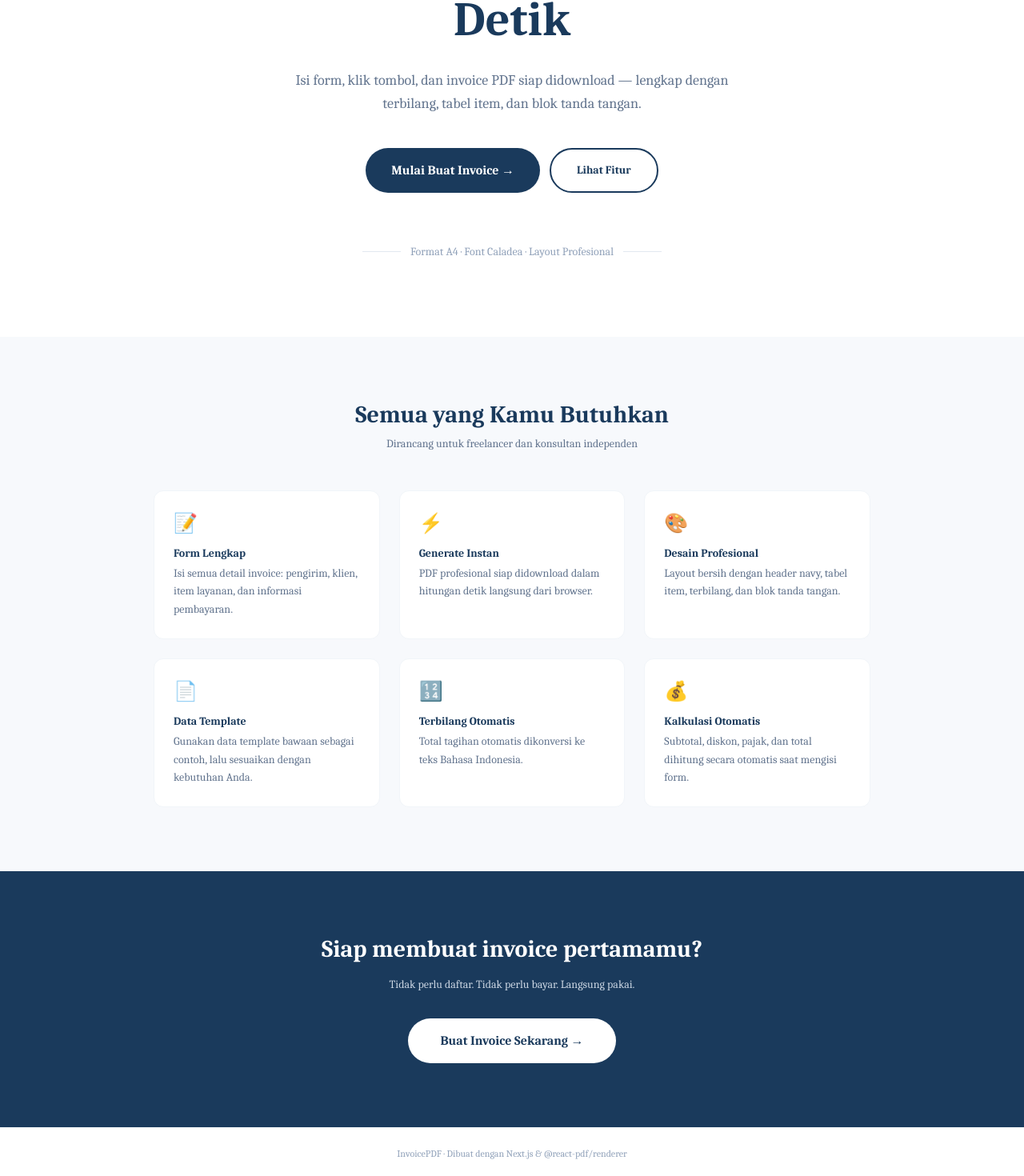
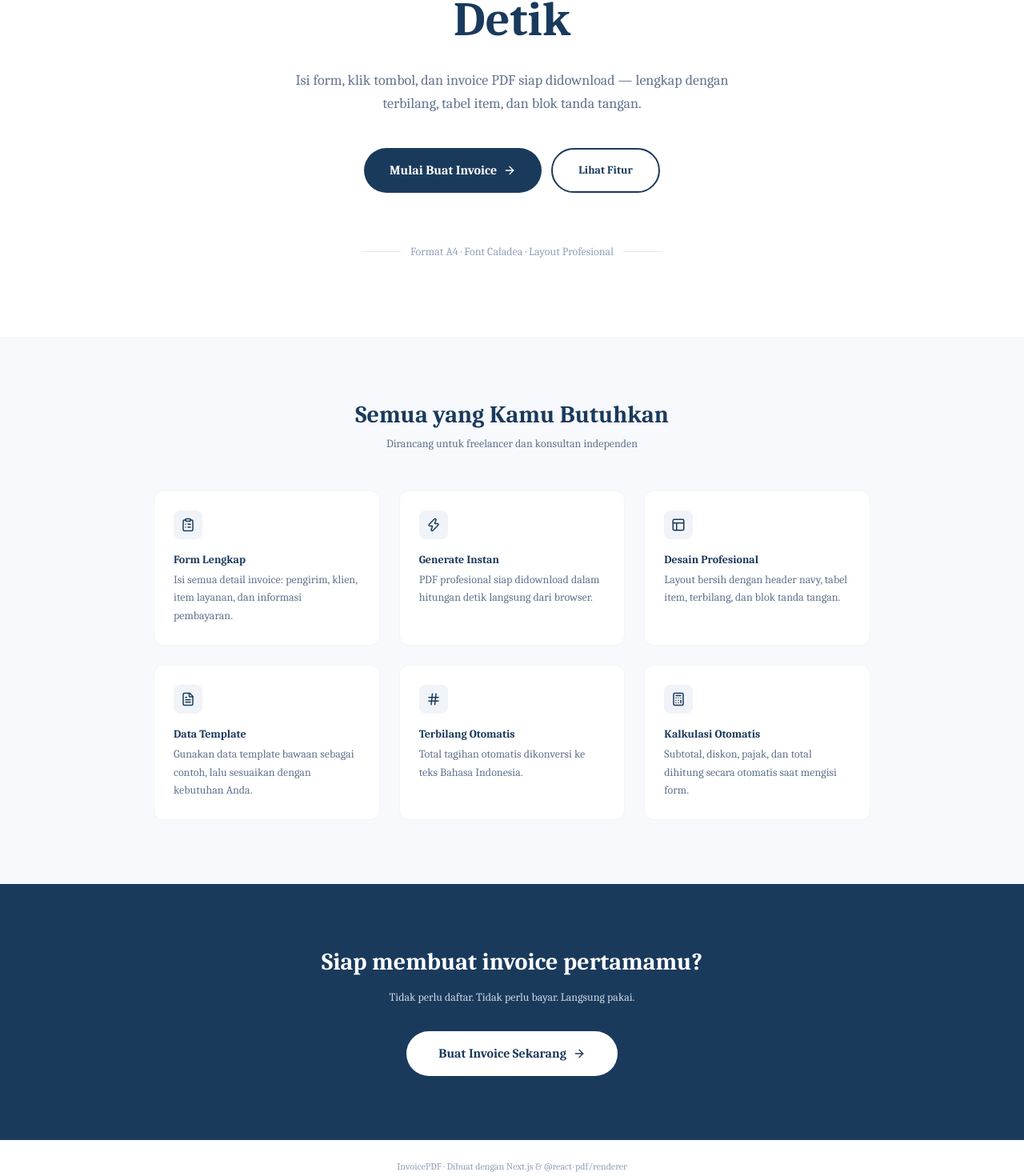
Before and after one commit to Dhanuuwrdhn/invoice-generator-pdf, a Next.js app: page / in a window 1280 px wide. Shown: the part 376-1846 px from the top of the page at 80% size. Built offline with nearby package versions, Linux system fonts and the light colour scheme.

Commit message:
style: replace emojis with lucide-react icons throughout UI

```diff
--- a/package.json
+++ b/package.json
@@ -10,6 +10,7 @@
   },
   "dependencies": {
     "@react-pdf/renderer": "^4.5.1",
+    "lucide-react": "^1.8.0",
     "next": "16.2.4",
     "react": "19.2.4",
     "react-dom": "19.2.4"
--- a/src/app/page.tsx
+++ b/src/app/page.tsx
@@ -1,33 +1,42 @@
 import Link from 'next/link';
+import {
+  FileText,
+  Zap,
+  Layout,
+  ClipboardList,
+  Hash,
+  Calculator,
+  ArrowRight,
+} from 'lucide-react';
 
 const FEATURES = [
   {
-    icon: '📝',
+    icon: ClipboardList,
     title: 'Form Lengkap',
     desc: 'Isi semua detail invoice: pengirim, klien, item layanan, dan informasi pembayaran.',
   },
   {
-    icon: '⚡',
+    icon: Zap,
     title: 'Generate Instan',
     desc: 'PDF profesional siap didownload dalam hitungan detik langsung dari browser.',
   },
   {
-    icon: '🎨',
+    icon: Layout,
     title: 'Desain Profesional',
     desc: 'Layout bersih dengan header navy, tabel item, terbilang, dan blok tanda tangan.',
   },
   {
-    icon: '📄',
+    icon: FileText,
     title: 'Data Template',
     desc: 'Gunakan data template bawaan sebagai contoh, lalu sesuaikan dengan kebutuhan Anda.',
   },
   {
-    icon: '🔢',
+    icon: Hash,
     title: 'Terbilang Otomatis',
     desc: 'Total tagihan otomatis dikonversi ke teks Bahasa Indonesia.',
   },
   {
-    icon: '💰',
+    icon: Calculator,
     title: 'Kalkulasi Otomatis',
     desc: 'Subtotal, diskon, pajak, dan total dihitung secara otomatis saat mengisi form.',
   },
@@ -76,10 +85,11 @@ export default function LandingPage() {
         <div className="flex flex-col sm:flex-row gap-3 items-center">
           <Link
             href="/generator"
-            className="px-8 py-4 rounded-full text-white font-bold text-base transition-all hover:opacity-90 hover:shadow-lg"
+            className="flex items-center gap-2 px-8 py-4 rounded-full text-white font-bold text-base transition-all hover:opacity-90 hover:shadow-lg"
             style={{ backgroundColor: '#1A3A5C' }}
           >
-            Mulai Buat Invoice →
+            Mulai Buat Invoice
+            <ArrowRight size={16} />
           </Link>
           <a
             href="#fitur"
@@ -90,7 +100,6 @@ export default function LandingPage() {
           </a>
         </div>
 
-        {/* Preview badge */}
         <div className="mt-16 flex items-center gap-3 text-slate-400 text-sm">
           <span className="h-px w-12 bg-slate-200" />
           Format A4 · Font Caladea · Layout Profesional
@@ -111,18 +120,26 @@ export default function LandingPage() {
             Dirancang untuk freelancer dan konsultan independen
           </p>
           <div className="grid grid-cols-1 sm:grid-cols-2 md:grid-cols-3 gap-6">
-            {FEATURES.map((f) => (
+            {FEATURES.map((f) => {
+              const Icon = f.icon;
+              return (
                 <div
                   key={f.title}
                   className="bg-white rounded-xl p-6 border border-slate-100 hover:shadow-md transition-shadow"
                 >
-                <div className="text-2xl mb-3">{f.icon}</div>
+                  <div
+                    className="w-9 h-9 rounded-lg flex items-center justify-center mb-4"
+                    style={{ backgroundColor: '#F0F4F8' }}
+                  >
+                    <Icon size={18} style={{ color: '#1A3A5C' }} />
+                  </div>
                   <h3 className="font-bold text-sm mb-1" style={{ color: '#1A3A5C' }}>
                     {f.title}
                   </h3>
                   <p className="text-slate-500 text-sm leading-relaxed">{f.desc}</p>
                 </div>
-            ))}
+              );
+            })}
           </div>
         </div>
       </section>
@@ -137,16 +154,17 @@ export default function LandingPage() {
         </p>
         <Link
           href="/generator"
-          className="inline-block px-10 py-4 rounded-full font-bold text-base transition-all hover:opacity-90"
+          className="inline-flex items-center gap-2 px-10 py-4 rounded-full font-bold text-base transition-all hover:opacity-90"
           style={{ backgroundColor: '#ffffff', color: '#1A3A5C' }}
         >
-          Buat Invoice Sekarang →
+          Buat Invoice Sekarang
+          <ArrowRight size={16} />
         </Link>
       </section>
 
       {/* Footer */}
       <footer className="py-6 text-center text-xs text-slate-400 border-t border-slate-100 bg-white">
-        InvoicePDF · Dibuat dengan Next.js & @react-pdf/renderer
+        InvoicePDF · Dibuat dengan Next.js &amp; @react-pdf/renderer
       </footer>
     </div>
   );
--- a/src/components/InvoiceForm.tsx
+++ b/src/components/InvoiceForm.tsx
@@ -1,6 +1,7 @@
 'use client';
 
 import { useState, useCallback } from 'react';
+import { FileText, Download, Plus, X } from 'lucide-react';
 import { InvoiceData, InvoiceItem } from '@/types/invoice';
 import { calcSubtotal, calcTax, calcTotal, formatCurrency } from '@/lib/format';
 
@@ -156,7 +157,7 @@ export function InvoiceForm() {
             className="flex items-center gap-2 px-5 py-2.5 rounded-full border-2 text-sm font-semibold transition-all hover:shadow-md"
             style={{ borderColor: '#1A3A5C', color: '#1A3A5C', fontFamily: "'Caladea', 'Cambria', Georgia, serif" }}
           >
-            <span>📄</span>
+            <FileText size={15} />
             Gunakan Data Template
           </button>
         </div>
@@ -253,7 +254,7 @@ export function InvoiceForm() {
                       onClick={() => removeItem(item.id)}
                       className="text-red-400 hover:text-red-600 text-sm font-medium transition-colors"
                     >
-                      × Hapus
+                      <X size={14} className="inline mr-1" />Hapus
                     </button>
                   )}
                 </div>
@@ -315,9 +316,9 @@ export function InvoiceForm() {
             <button
               type="button"
               onClick={addItem}
-              className="w-full border-2 border-dashed border-slate-300 rounded-lg py-3 text-sm text-slate-500 hover:border-blue-400 hover:text-blue-500 transition-colors"
+              className="w-full border-2 border-dashed border-slate-300 rounded-lg py-3 text-sm text-slate-500 hover:border-blue-400 hover:text-blue-500 transition-colors flex items-center justify-center gap-1.5"
             >
-              + Tambah Item
+              <Plus size={14} />Tambah Item
             </button>
           </div>
         </Section>
@@ -385,7 +386,10 @@ export function InvoiceForm() {
           className="w-full py-4 rounded-xl text-white font-bold text-base transition-all disabled:opacity-60 disabled:cursor-not-allowed"
           style={{ backgroundColor: '#1A3A5C', fontFamily: "'Caladea', 'Cambria', Georgia, serif" }}
         >
-          {loading ? 'Membuat PDF...' : '⬇ Generate & Download PDF'}
+          <span className="flex items-center justify-center gap-2">
+            <Download size={16} />
+            {loading ? 'Membuat PDF...' : 'Generate & Download PDF'}
+          </span>
         </button>
 
       </div>
```
Also changed, not shown: 1 other file (tests, documents, lock files or other folders). Lines whose indentation alone changed are shown as unchanged.
